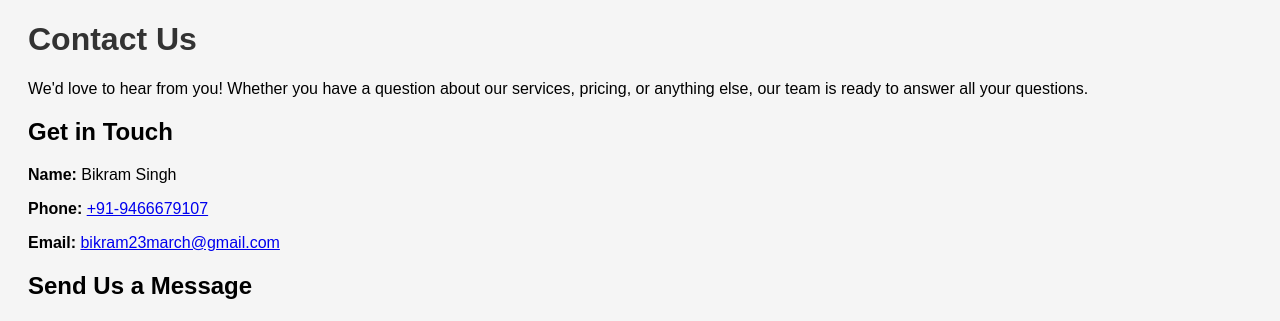
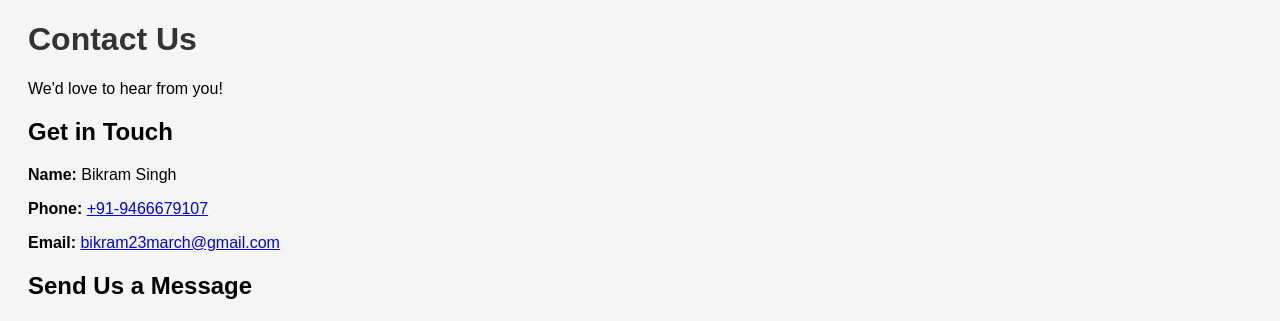
Before and after one commit to bikram-singh/Deploy-Python-Static-WebSite-to-GCS, a Flask app: page /contact in a window 1280 px wide. Shown: the part 170-491 px from the top of the page. Run offline with Flask 3, Linux system fonts and the light colour scheme.

Commit message:
Update contact.html

```diff
--- a/templates/contact.html
+++ b/templates/contact.html
@@ -20,7 +20,7 @@
     </header>
     <main>
         <h1>Contact Us</h1>
-        <p>We'd love to hear from you! Whether you have a question about our services, pricing, or anything else, our team is ready to answer all your questions.</p>
+        <p>We'd love to hear from you! </p>
 
         <h2>Get in Touch</h2>
         <p><strong>Name:</strong> Bikram Singh</p>
```
